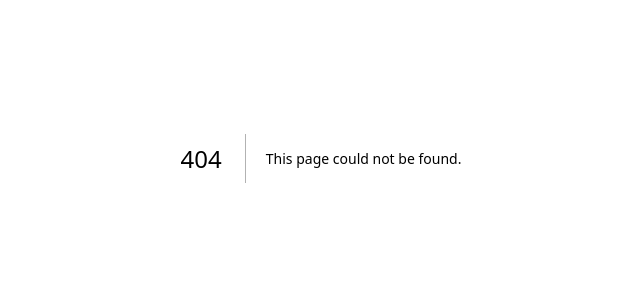
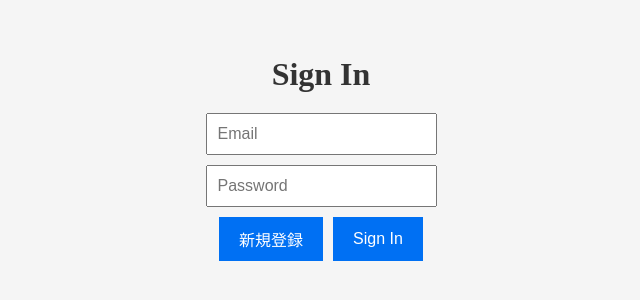
Before and after one commit to itc-s23011/Inventory-control, a Next.js app in the folder frontend/: page /SignIn in a window 1280 px wide. Before the commit this address had no page. Shown: the part 242-542 px from the top of the page, without its empty margins (319-959 px from the left). Built offline with nearby package versions, Linux system fonts and the light colour scheme.

Commit message:
ログインと新規登録を作成

```diff
--- /dev/null
+++ b/frontend/src/firebase.js
@@ -0,0 +1,20 @@
+import { initializeApp } from "firebase/app";
+import { getAuth } from "firebase/auth";
+import { getFirestore } from "firebase/firestore";
+
+const firebaseConfig = {
+    apiKey: "AIzaSyBZdD63Hg2QLoM0DRXWNu8dQNBviR2k4ws",
+    authDomain: "inventory-control-8b923.firebaseapp.com",
+    projectId: "inventory-control-8b923",
+    storageBucket: "inventory-control-8b923.appspot.com",
+    messagingSenderId: "872369829514",
+    appId: "1:872369829514:web:7a284a3e4f7df3efbe1f73",
+    measurementId: "G-PM34PJY0RW"
+};
+
+
+const app = initializeApp(firebaseConfig);
+const auth = getAuth(app);
+const db = getFirestore(app);
+
+export { app, auth, db };
--- /dev/null
+++ b/frontend/src/pages/SignIn.js
@@ -0,0 +1,58 @@
+"use client";
+
+import React, { useState } from 'react';
+import { auth } from '../firebase'; // パスを適切に調整
+import { signInWithEmailAndPassword } from 'firebase/auth';
+import { useRouter } from 'next/router';
+import s from '../styles/SignIn.module.css';
+
+const SignIn = () => {
+    const [email, setEmail] = useState('');
+    const [password, setPassword] = useState('');
+    const [error, setError] = useState(null);
+    const router = useRouter(); // useRouter フックを使用
+
+    const handleSignIn = async (event) => {
+        event.preventDefault();
+        try {
+            await signInWithEmailAndPassword(auth, email, password);
+            alert('ログイン成功');
+            router.push('/home'); // ログイン成功後のリダイレクト
+        } catch (error) {
+            setError(error.message);
+        }
+    };
+
+    const navigateToSignUp = () => {
+        router.push('/SignUp'); // SignUp.js への遷移
+    };
+
+    return (
+        <div className={s.container}>
+            <h1 className={s.heading}>Sign In</h1>
+            <form onSubmit={handleSignIn} className={s.form}>
+                <input
+                    type="email"
+                    value={email}
+                    onChange={(e) => setEmail(e.target.value)}
+                    placeholder="Email"
+                    className={s.input}
+                />
+                <input
+                    type="password"
+                    value={password}
+                    onChange={(e) => setPassword(e.target.value)}
+                    placeholder="Password"
+                    className={s.input}
+                />
+                <div className={s.buttonGroup}>
+                    <button type="button" className={s.button} onClick={navigateToSignUp}>新規登録</button>
+                    <button type="submit" className={s.button}>Sign In</button>
+                </div>
+            </form>
+            {error && <p className={s.error}>{error}</p>}
+        </div>
+    );
+};
+
+export default SignIn;
--- /dev/null
+++ b/frontend/src/styles/SignIn.module.css
@@ -0,0 +1,52 @@
+/* styles/SignIn.module.css */
+.container {
+    display: flex;
+    flex-direction: column;
+    align-items: center;
+    justify-content: center;
+    height: 100vh;
+    background-color: #f5f5f5;
+}
+
+.heading {
+    margin-bottom: 20px;
+    color: #333;
+}
+
+.form {
+    display: flex;
+    flex-direction: column;
+    align-items: center;
+}
+
+.input {
+    display: block;
+    margin-bottom: 10px;
+    padding: 10px;
+    font-size: 16px;
+    width: 100%;
+    max-width: 400px;
+    box-sizing: border-box;
+}
+
+.buttonGroup {
+    display: flex;
+    gap: 10px;
+}
+
+.button {
+    padding: 10px 20px;
+    font-size: 16px;
+    background-color: #0070f3;
+    color: #fff;
+    border: none;
+    cursor: pointer;
+}
+
+.button:hover {
+    background-color: #005bb5;
+}
+
+.error {
+    color: red;
+}
--- a/frontend/src/styles/globals.css
+++ b/frontend/src/styles/globals.css
@@ -2,42 +2,24 @@
   --max-width: 1100px;
   --border-radius: 12px;
   --font-mono: ui-monospace, Menlo, Monaco, "Cascadia Mono", "Segoe UI Mono",
-    "Roboto Mono", "Oxygen Mono", "Ubuntu Monospace", "Source Code Pro",
-    "Fira Mono", "Droid Sans Mono", "Courier New", monospace;
+  "Roboto Mono", "Oxygen Mono", "Ubuntu Monospace", "Source Code Pro",
+  "Fira Mono", "Droid Sans Mono", "Courier New", monospace;
 
   --foreground-rgb: 0, 0, 0;
-  --background-start-rgb: 214, 219, 220;
+  --background-start-rgb: 255, 255, 255;
   --background-end-rgb: 255, 255, 255;
 
-  --primary-glow: conic-gradient(
-    from 180deg at 50% 50%,
-    #16abff33 0deg,
-    #0885ff33 55deg,
-    #54d6ff33 120deg,
-    #0071ff33 160deg,
-    transparent 360deg
-  );
-  --secondary-glow: radial-gradient(
-    rgba(255, 255, 255, 1),
-    rgba(255, 255, 255, 0)
-  );
+  --primary-glow: none;
+  --secondary-glow: none;
 
-  --tile-start-rgb: 239, 245, 249;
-  --tile-end-rgb: 228, 232, 233;
-  --tile-border: conic-gradient(
-    #00000080,
-    #00000040,
-    #00000030,
-    #00000020,
-    #00000010,
-    #00000010,
-    #00000080
-  );
+  --tile-start-rgb: 255, 255, 255;
+  --tile-end-rgb: 255, 255, 255;
+  --tile-border: none;
 
-  --callout-rgb: 238, 240, 241;
-  --callout-border-rgb: 172, 175, 176;
-  --card-rgb: 180, 185, 188;
-  --card-border-rgb: 131, 134, 135;
+  --callout-rgb: 255, 255, 255;
+  --callout-border-rgb: 255, 255, 255;
+  --card-rgb: 255, 255, 255;
+  --card-border-rgb: 255, 255, 255;
 }
 
 @media (prefers-color-scheme: dark) {
@@ -46,30 +28,17 @@
     --background-start-rgb: 0, 0, 0;
     --background-end-rgb: 0, 0, 0;
 
-    --primary-glow: radial-gradient(rgba(1, 65, 255, 0.4), rgba(1, 65, 255, 0));
-    --secondary-glow: linear-gradient(
-      to bottom right,
-      rgba(1, 65, 255, 0),
-      rgba(1, 65, 255, 0),
-      rgba(1, 65, 255, 0.3)
-    );
+    --primary-glow: none;
+    --secondary-glow: none;
 
-    --tile-start-rgb: 2, 13, 46;
-    --tile-end-rgb: 2, 5, 19;
-    --tile-border: conic-gradient(
-      #ffffff80,
-      #ffffff40,
-      #ffffff30,
-      #ffffff20,
-      #ffffff10,
-      #ffffff10,
-      #ffffff80
-    );
+    --tile-start-rgb: 0, 0, 0;
+    --tile-end-rgb: 0, 0, 0;
+    --tile-border: none;
 
-    --callout-rgb: 20, 20, 20;
-    --callout-border-rgb: 108, 108, 108;
-    --card-rgb: 100, 100, 100;
-    --card-border-rgb: 200, 200, 200;
+    --callout-rgb: 0, 0, 0;
+    --callout-border-rgb: 0, 0, 0;
+    --card-rgb: 0, 0, 0;
+    --card-border-rgb: 0, 0, 0;
   }
 }
 
@@ -87,12 +56,7 @@ body {
 
 body {
   color: rgb(var(--foreground-rgb));
-  background: linear-gradient(
-      to bottom,
-      transparent,
-      rgb(var(--background-end-rgb))
-    )
-    rgb(var(--background-start-rgb));
+  background-color: rgb(var(--background-end-rgb));
 }
 
 a {
```
Also changed, not shown: frontend/src/pages/SignUp.js (added, +70 -0 lines).
